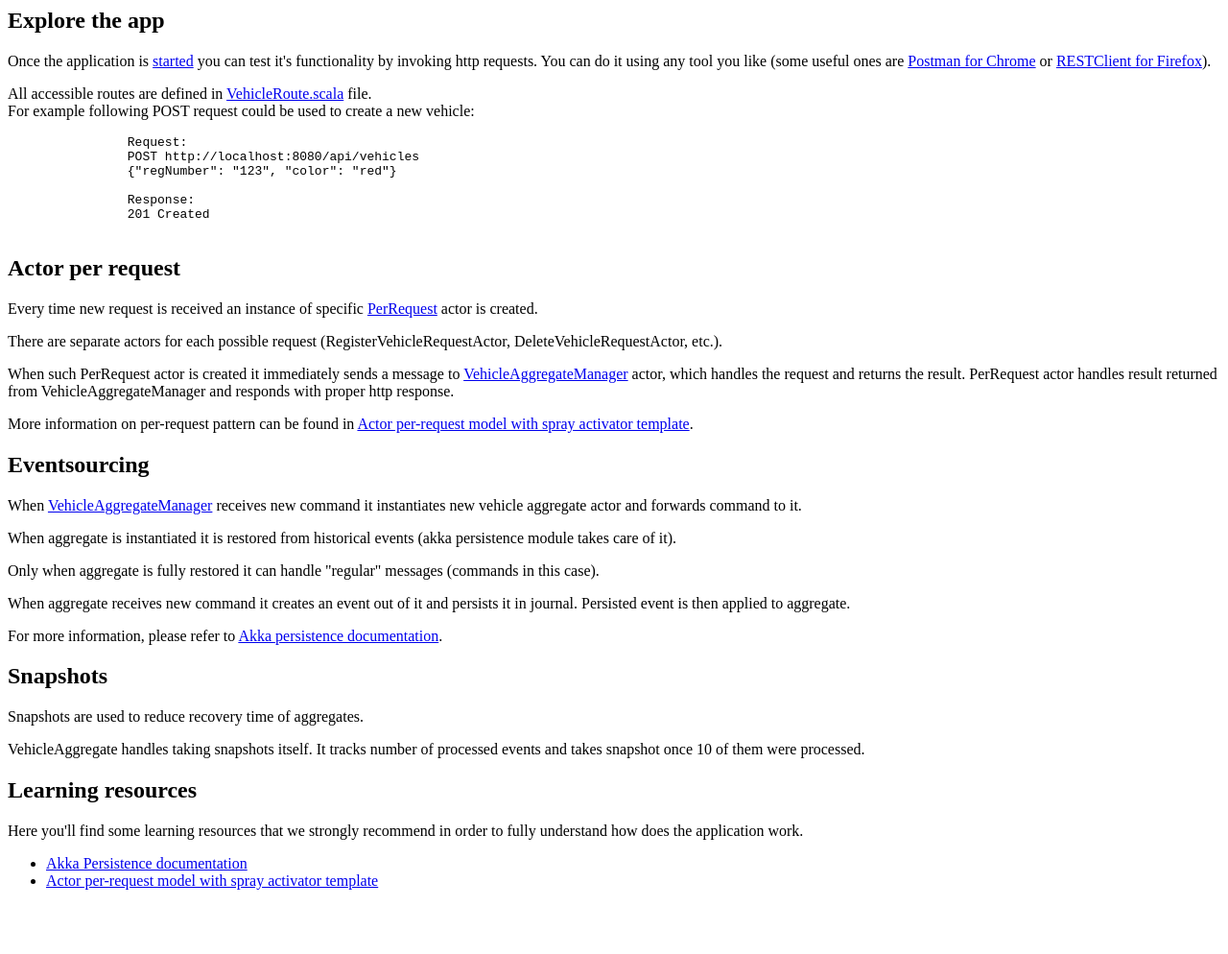
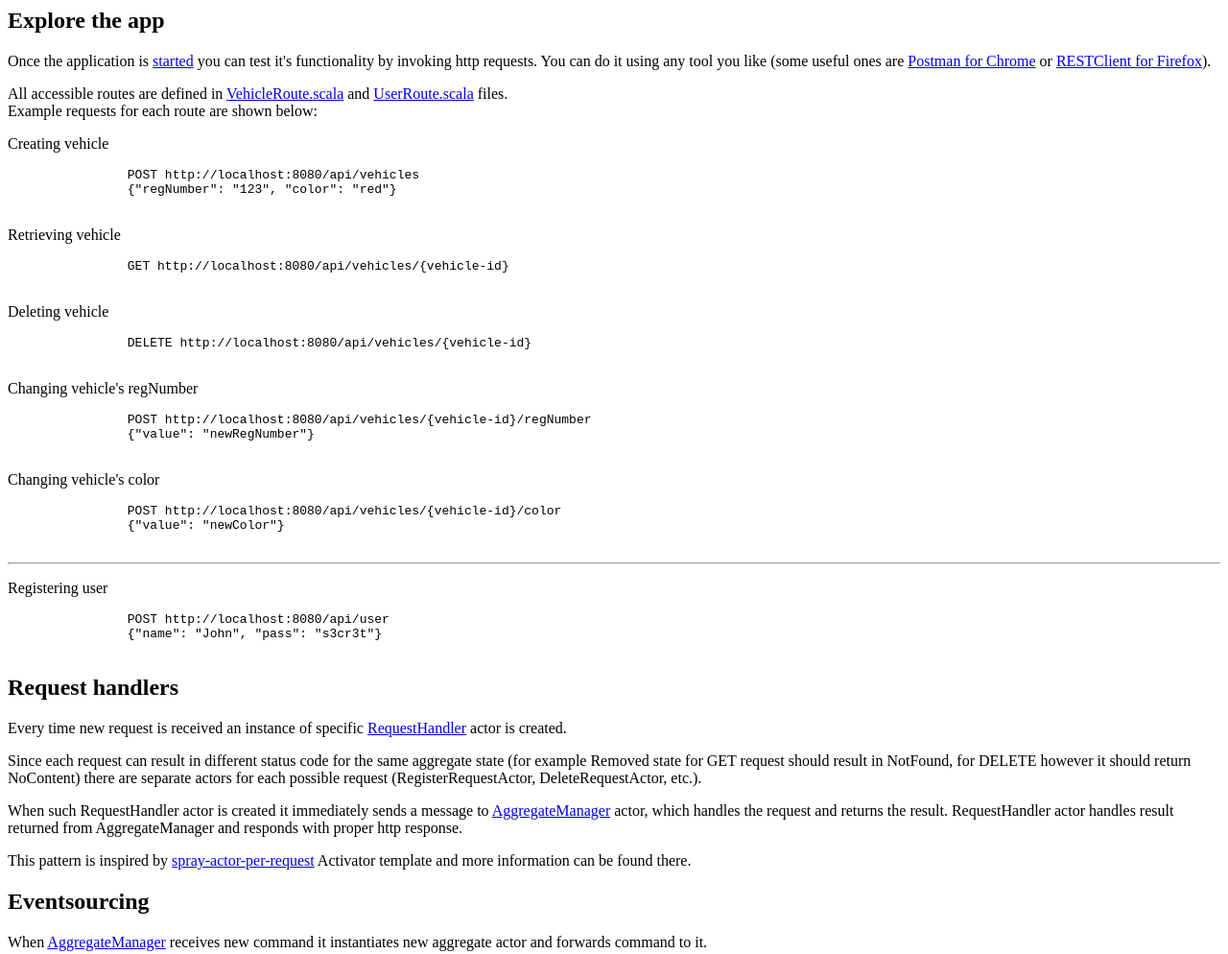
Before and after one commit to ScalaConsultants/akka-persistence-eventsourcing, a plain HTML site: page tutorial/index.html in a window 1280 px wide. Shown: the top 994 px of the page at 96% size. Before the commit the page ends 943 px from the top, so only its background shows below. Drawn offline with Linux system fonts and the light colour scheme.

Commit message:
updated Activator tutorial

```diff
--- a/tutorial/index.html
+++ b/tutorial/index.html
@@ -5,42 +5,83 @@
             Once the application is <a href="#run">started</a> you can test it's functionality by invoking http requests. You can do it using any tool you like (some useful ones are <a href="https://chrome.google.com/webstore/detail/postman-rest-client/fdmmgilgnpjigdojojpjoooidkmcomcm">Postman for Chrome</a> or <a href="https://addons.mozilla.org/pl/firefox/addon/restclient/">RESTClient for Firefox</a>).
         </p>
         <p>
-            All accessible routes are defined in <a href="#code/src/main/scala/io/scalac/seed/vehicle/route/VehicleRoute.scala">VehicleRoute.scala</a> file.<br />
-            For example following POST request could be used to create a new vehicle:
+            All accessible routes are defined in <a href="#code/src/main/scala/io/scalac/seed/route/VehicleRoute.scala">VehicleRoute.scala</a> and <a href="#code/src/main/scala/io/scalac/seed/route/UserRoute.scala">UserRoute.scala</a> files.<br />
+            Example requests for each route are shown below:
         </p>
         <p>
+            Creating vehicle
             <code>
                 <pre>
-                Request:
                 POST http://localhost:8080/api/vehicles
                 {"regNumber": "123", "color": "red"}
-
-                Response:
-                201 Created
+                </pre>
+            </code>
+        </p>
+        <p>
+            Retrieving vehicle
+            <code>
+                <pre>
+                GET http://localhost:8080/api/vehicles/{vehicle-id}
+                </pre>
+            </code>
+        </p>
+        <p>
+            Deleting vehicle
+            <code>
+                <pre>
+                DELETE http://localhost:8080/api/vehicles/{vehicle-id}
+                </pre>
+            </code>
+        </p>
+        <p>
+            Changing vehicle's regNumber
+            <code>
+                <pre>
+                POST http://localhost:8080/api/vehicles/{vehicle-id}/regNumber
+                {"value": "newRegNumber"}
+                </pre>
+            </code>
+        </p>
+        <p>
+            Changing vehicle's color
+            <code>
+                <pre>
+                POST http://localhost:8080/api/vehicles/{vehicle-id}/color
+                {"value": "newColor"}
+                </pre>
+            </code>
+        </p>
+        <hr />
+        <p>
+            Registering user
+            <code>
+                <pre>
+                POST http://localhost:8080/api/user
+                {"name": "John", "pass": "s3cr3t"}
                 </pre>
             </code>
         </p>
 	</div>
     <div>
-        <h2>Actor per request</h2>
+        <h2>Request handlers</h2>
         <p>
-            Every time new request is received an instance of specific <a href="#code/src/main/scala/io/scalac/seed/vehicle/route/VehiclePerRequestActor.scala">PerRequest</a> actor is created.
+            Every time new request is received an instance of specific <a href="#code/src/main/scala/io/scalac/seed/route/RequestHandler.scala">RequestHandler</a> actor is created.
         </p>
         <p>
-            There are separate actors for each possible request (RegisterVehicleRequestActor, DeleteVehicleRequestActor, etc.).
+            Since each request can result in different status code for the same aggregate state (for example Removed state for GET request should result in NotFound, for DELETE however it should return NoContent) there are separate actors for each possible request (RegisterRequestActor, DeleteRequestActor, etc.).
         </p>
         <p>
-            When such PerRequest actor is created it immediately sends a message to <a href="#code/src/main/scala/io/scalac/seed/vehicle/service/VehicleAggregateManager.scala">VehicleAggregateManager</a> actor, which handles the request and returns the result.
-            PerRequest actor handles result returned from VehicleAggregateManager and responds with proper http response.
+            When such RequestHandler actor is created it immediately sends a message to <a href="#code/src/main/scala/io/scalac/seed/service/AggregateManager.scala">AggregateManager</a> actor, which handles the request and returns the result.
+            RequestHandler actor handles result returned from AggregateManager and responds with proper http response.
         </p>
         <p>
-            More information on per-request pattern can be found in <a href="https://typesafe.com/activator/template/spray-actor-per-request">Actor per-request model with spray activator template</a>.
+            This pattern is inspired by <a href="https://typesafe.com/activator/template/spray-actor-per-request">spray-actor-per-request</a> Activator template and more information can be found there.
         </p>
     </div>
     <div>
         <h2>Eventsourcing</h2>
         <p>
-            When <a href="#code/src/main/scala/io/scalac/seed/vehicle/service/VehicleAggregateManager.scala">VehicleAggregateManager</a> receives new command it instantiates new vehicle aggregate actor and forwards command to it.
+            When <a href="#code/src/main/scala/io/scalac/seed/service/AggregateManager.scala">AggregateManager</a> receives new command it instantiates new aggregate actor and forwards command to it.
         </p>
         <p>
             When aggregate is instantiated it is restored from historical events (akka persistence module takes care of it).
@@ -66,6 +107,8 @@
         <ul>
             <li><a href="http://doc.akka.io/docs/akka/snapshot/scala/persistence.html">Akka Persistence documentation</a></li>
             <li><a href="https://typesafe.com/activator/template/spray-actor-per-request">Actor per-request model with spray activator template</a></li>
+            <li><a href="http://pkaczor.blogspot.com/2014/04/reactive-ddd-with-akka.html">Paweł Kaczor's "Reactive DDD with Akka" blog post</a></li>
+            <li><a href="http://krasserm.blogspot.com/2013/12/introduction-to-akka-persistence.html">Martin Krasser's " Introduction to Akka Persistence " blog post</a></li>
         </ul>
     </div>
 </body>
```
